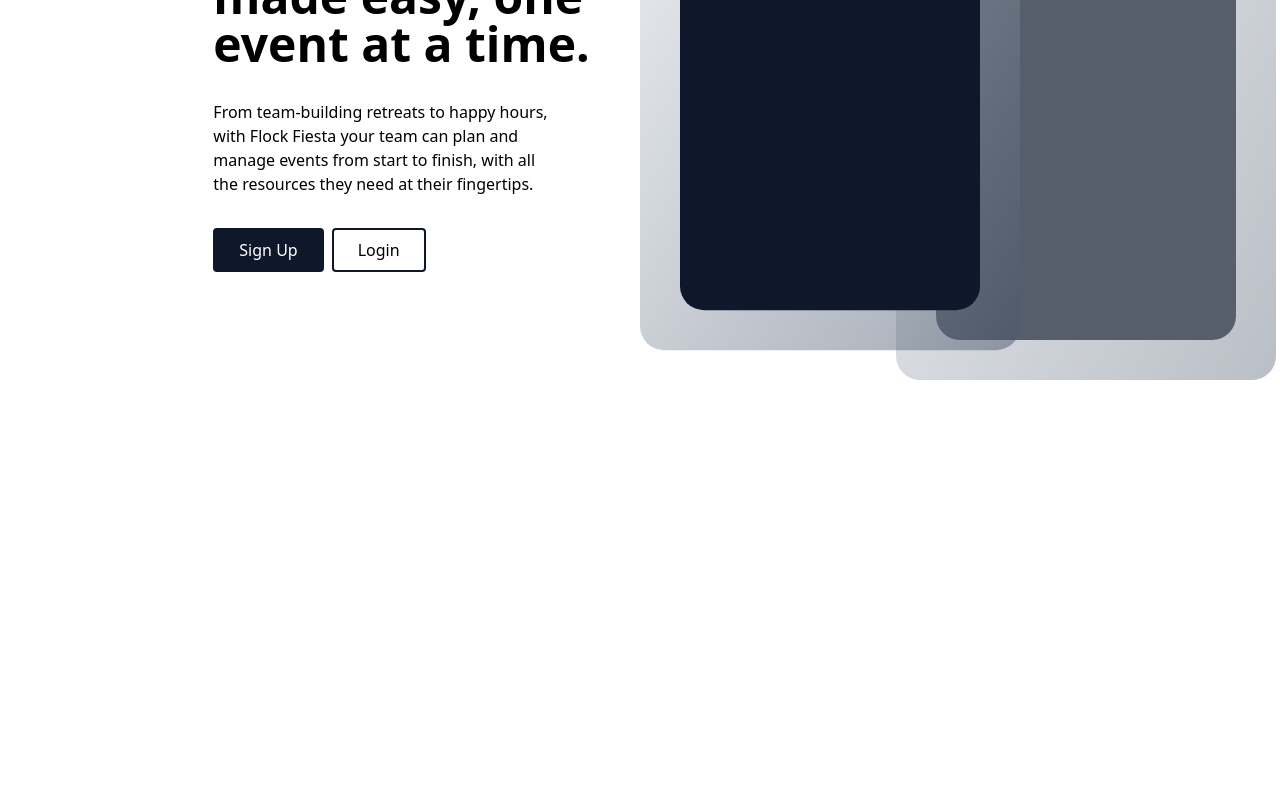
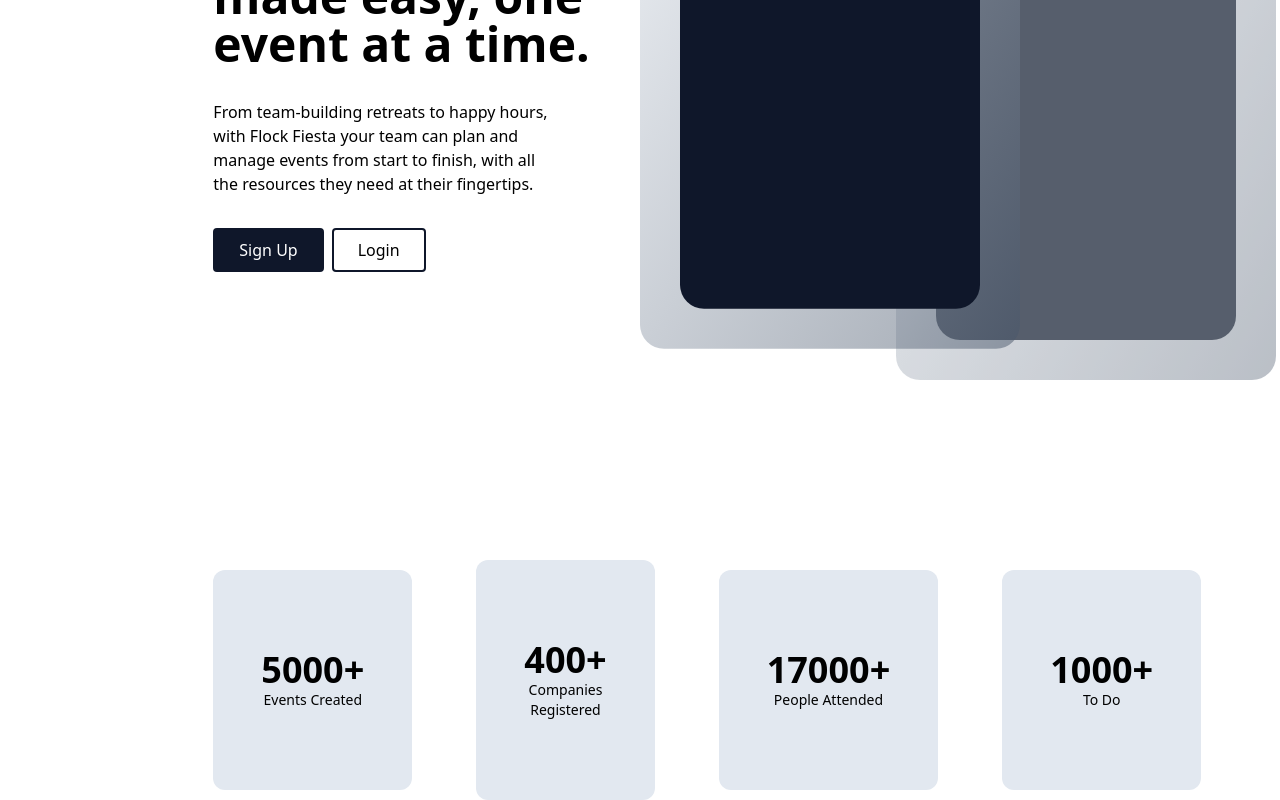
Before and after one commit to danielagg/flock-fiesta, a Next.js app in the folder flock-fiesta-core-next/: page / in a window 1280 px wide. Shown: the part 408-1208 px from the top of the page. Before the commit the page ends 872 px from the top, so only its background shows below. Built offline with nearby package versions, Linux system fonts and the light colour scheme.

Commit message:
statistics

```diff
--- a/flock-fiesta-core-next/app/page.tsx
+++ b/flock-fiesta-core-next/app/page.tsx
@@ -1,5 +1,6 @@
 import { CallToAction } from "./call-to-action";
 import { Illustrations } from "./illustrations";
+import { Statistics } from "./statistics";
 
 export default function Home() {
   return (
@@ -17,11 +18,13 @@
         </div>
       </header>
       <div className="flex justify-center mt-24">
-        <main className="w-2/3 flex ">
+        <main className="w-2/3 flex">
           <CallToAction />
           <Illustrations />
         </main>
       </div>
+
+      <Statistics />
     </div>
   );
 }
--- /dev/null
+++ b/flock-fiesta-core-next/app/statistics.tsx
@@ -0,0 +1,45 @@
+"use client";
+
+import { useEffect, useState } from "react";
+
+export const Statistics = () => {
+  const Counter = ({
+    actualValue,
+    label,
+  }: {
+    actualValue: number;
+    label: string;
+  }) => {
+    const [value, setValue] = useState(actualValue - 100);
+
+    useEffect(() => {
+      const timer = setInterval(() => {
+        if (value < actualValue) {
+          setValue((prevValue) => prevValue + 1);
+        } else {
+          clearInterval(timer);
+        }
+      }, 3);
+      return () => clearInterval(timer);
+    }, [actualValue, value]);
+
+    return (
+      <div className="px-12 py-20 bg-slate-200 w-[300px] text-center rounded-xl">
+        <div className="text-4xl font-bold">
+          <span>{value == actualValue ? `${value}+` : value}</span>
+        </div>
+        <div className="text-sm">{label}</div>
+      </div>
+    );
+  };
+  return (
+    <div className="flex justify-center mt-24">
+      <div className="w-2/3 flex justify-between items-center space-x-16">
+        <Counter label="Events Created" actualValue={5000} />
+        <Counter label="Companies Registered" actualValue={400} />
+        <Counter label="People Attended" actualValue={17000} />
+        <Counter label="To Do" actualValue={1000} />
+      </div>
+    </div>
+  );
+};
```
